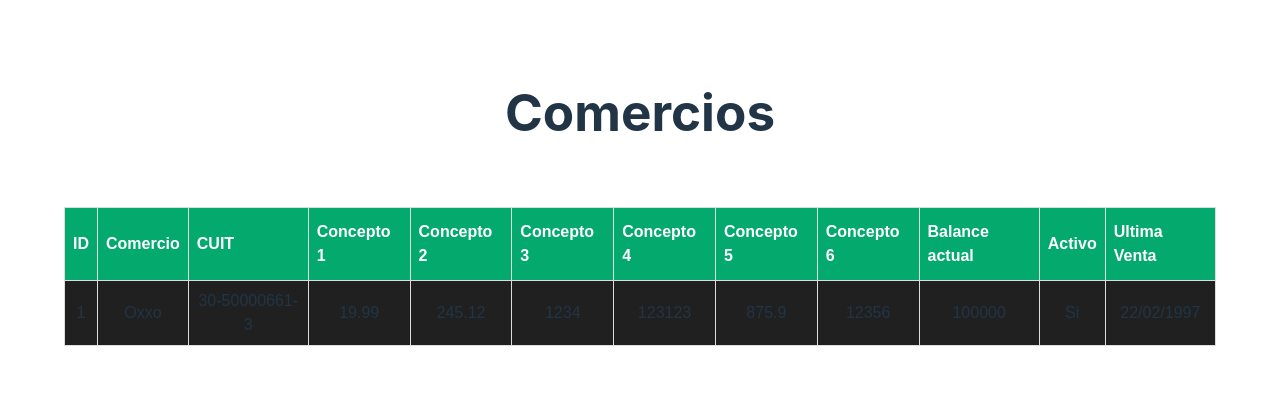
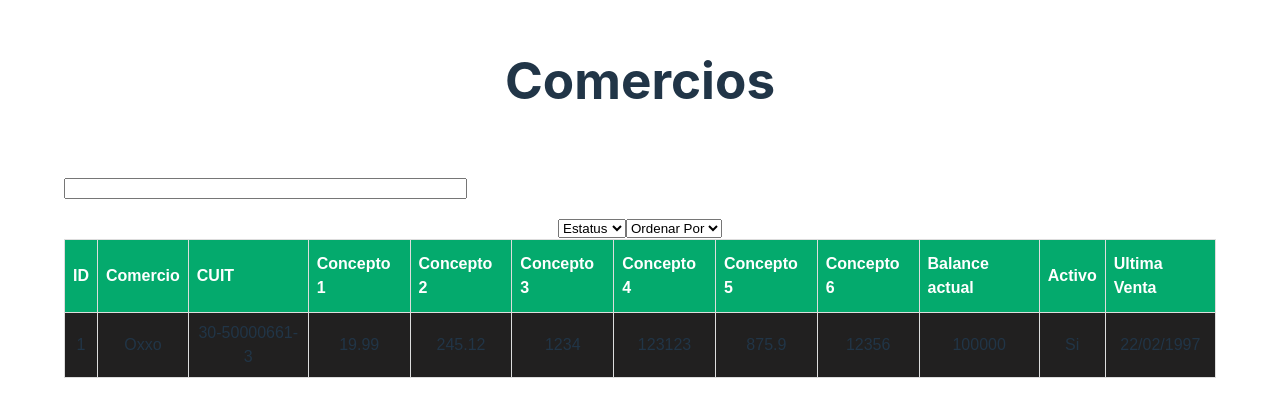
Before and after one commit to Bielma/retailers, a React (Vite) app: page / in a window 1280 px wide. Shown: the part 178-594 px from the top of the page. Built offline with nearby package versions, Linux system fonts and the light colour scheme; no server answers.

Commit message:
App:: add select to filter and orderBy

```diff
--- a/src/components/App/App.css
+++ b/src/components/App/App.css
@@ -5,8 +5,16 @@
   text-align: center;
 }
 
-.card {
+.stores {
   padding: 2em;
+}
+.stores__search {
+  width: 100%;
+  text-align: left;
+  margin-bottom: 1rem;
+}
+.search--input {
+  width: 35%;
 }
 
 .read-the-docs {
--- a/src/components/App/index.jsx
+++ b/src/components/App/index.jsx
@@ -22,6 +22,12 @@ function App() {
     },
 
   ])
+
+  const [params, setParams] = useState({
+    search: '',
+    filter: '',
+    orderBy: ''
+  })
   const headers = [
     "ID",
     "Comercio",
@@ -38,13 +44,28 @@ function App() {
   ]
   useEffect(() => {
     fetchData()
-  }, [])
+  }, [params.filter, params.orderBy])
 
   const fetchData = async () => {
-    const response = await api.stores.getStores();
+    const response = await api.stores.getStores(params, 1);
     if (response.succcess) {
       setRetailers(response.data || [])
     }
+  }
+  const handleChange = (event) => {
+    //setSearch(event.target.value)
+    const _params = {
+      ...params,
+      [event.target.name]: event.target.value
+    }
+
+
+    setParams(_params)
+  }
+
+  const handleSubmit = (e) => {
+    e.preventDefault();
+    fetchData();
   }
   return (
     <>
@@ -52,7 +73,33 @@ function App() {
 
       </div>
       <h1>Comercios</h1>
-      <div className="card">
+      <div className="stores">
+        <div className='stores__search'>
+          <form onSubmit={handleSubmit}>
+            <input
+              className='search--input'
+              name='search'
+              type='search'
+              value={params.search}
+
+              onChange={handleChange} />
+          </form>
+
+
+
+        </div>
+        <div className='stores__filters'>
+          <select name="filter" value={params.filter} onChange={handleChange}>
+            <option value="">Estatus</option>
+            <option value="1" >Activo</option>
+            <option value="0">Inactivo</option>
+          </select>
+          <select name="orderBy" value={params.orderBy} onChange={handleChange}>
+            <option value="">Ordenar Por</option>
+            <option value="cuit" >CUIT</option>
+            <option value="stores">Comercio</option>
+          </select>
+        </div>
 
         <table style={{ overflowX: "auto" }}>
           <tr>
```
